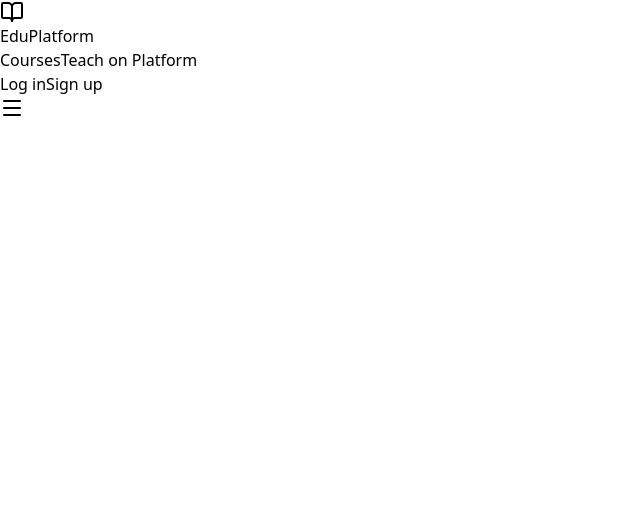
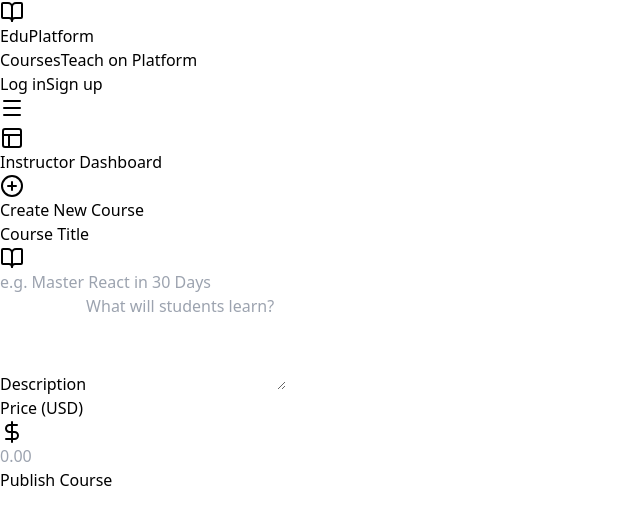
Before and after one commit to Sumittt28/lms-platform, a React app: page /teach in a window 1280 px wide. Shown: the top 524 px of the page, without its empty margins (0-640 px from the left). Built offline with nearby package versions, Linux system fonts and the light colour scheme; the HTML template or start-up script is replaced by a standard one.

Commit message:
fix: move routes inside Routes component to fix JSX parent error

```diff
--- a/src/App.jsx
+++ b/src/App.jsx
@@ -2,16 +2,23 @@ import { Routes, Route } from 'react-router-dom';
 import Navbar from './components/Navbar';
 import Hero from './components/Hero';
 import Signup from './pages/Signup';
-import Login from './pages/Login'; // Add this
+import Login from './pages/Login';
+import InstructorDashboard from './pages/InstructorDashboard';
+import Courses from './pages/Courses';
 
 function App() {
   return (
     <div className="min-h-screen bg-white">
       <Navbar />
+
       <Routes>
         <Route path="/" element={<Hero />} />
         <Route path="/signup" element={<Signup />} />
         <Route path="/login" element={<Login />} />
+
+        {/* These were the ones causing the error! */}
+        <Route path="/teach" element={<InstructorDashboard />} />
+        <Route path="/courses" element={<Courses />} />
       </Routes>
     </div>
   );
--- /dev/null
+++ b/src/components/CourseCard.jsx
@@ -0,0 +1,25 @@
+import { Book, User } from 'lucide-react';
+
+const CourseCard = ({ course }) => {
+  return (
+    <div className="bg-white rounded-xl shadow-sm border border-gray-100 overflow-hidden hover:shadow-md transition">
+      <div className="h-48 bg-blue-100 flex items-center justify-center">
+        {/* We'll add actual thumbnails later, using an icon for now */}
+        <Book className="h-16 w-16 text-blue-400" />
+      </div>
+      <div className="p-5">
+        <h3 className="font-bold text-xl text-gray-900 mb-2 truncate">{course.title}</h3>
+        <p className="text-gray-600 text-sm mb-4 line-clamp-2">{course.description}</p>
+
+        <div className="flex items-center justify-between mt-auto">
+          <span className="text-2xl font-bold text-blue-600">${course.price}</span>
+          <button className="bg-gray-900 text-white px-4 py-2 rounded-lg text-sm font-medium hover:bg-gray-800 transition">
+            View Details
+          </button>
+        </div>
+      </div>
+    </div>
+  );
+};
+
+export default CourseCard;
--- /dev/null
+++ b/src/pages/Courses.jsx
@@ -0,0 +1,61 @@
+import { useEffect, useState } from 'react';
+import { supabase } from '../lib/supabase';
+import CourseCard from '../components/CourseCard';
+import { Loader2, Search } from 'lucide-react';
+
+const Courses = () => {
+  const [courses, setCourses] = useState([]);
+  const [loading, setLoading] = useState(true);
+
+  useEffect(() => {
+    fetchCourses();
+  }, []);
+
+  const fetchCourses = async () => {
+    setLoading(true);
+    const { data, error } = await supabase
+      .from('courses')
+      .select('*')
+      .order('created_at', { ascending: false });
+
+    if (error) {
+      console.error('Error fetching courses:', error);
+    } else {
+      setCourses(data);
+    }
+    setLoading(false);
+  };
+
+  if (loading) {
+    return (
+      <div className="min-h-screen flex items-center justify-center">
+        <Loader2 className="animate-spin h-10 w-10 text-blue-600" />
+      </div>
+    );
+  }
+
+  return (
+    <div className="max-w-7xl mx-auto px-4 py-12">
+      <div className="mb-10 text-center">
+        <h1 className="text-4xl font-bold text-gray-900 mb-4">Explore Our Courses</h1>
+        <p className="text-gray-600 max-w-2xl mx-auto">
+          Learn from industry experts and take your skills to the next level.
+        </p>
+      </div>
+
+      {courses.length === 0 ? (
+        <div className="text-center py-20">
+          <p className="text-gray-500 text-xl">No courses found. Be the first to create one!</p>
+        </div>
+      ) : (
+        <div className="grid grid-cols-1 sm:grid-cols-2 lg:grid-cols-3 gap-8">
+          {courses.map((course) => (
+            <CourseCard key={course.id} course={course} />
+          ))}
+        </div>
+      )}
+    </div>
+  );
+};
+
+export default Courses;
--- /dev/null
+++ b/src/pages/InstructorDashboard.jsx
@@ -0,0 +1,107 @@
+import { useState } from 'react';
+import { supabase } from '../lib/supabase';
+import { PlusCircle, BookOpen, DollarSign, Layout } from 'lucide-react';
+
+const InstructorDashboard = () => {
+  const [title, setTitle] = useState('');
+  const [description, setDescription] = useState('');
+  const [price, setPrice] = useState('');
+  const [loading, setLoading] = useState(false);
+
+  const handleCreateCourse = async (e) => {
+    e.preventDefault();
+    setLoading(true);
+
+    // Get current user ID
+    const { data: { user } } = await supabase.auth.getUser();
+
+    const { error } = await supabase.from('courses').insert([
+      {
+        title,
+        description,
+        price: parseFloat(price),
+        instructor_id: user.id
+      },
+    ]);
+
+    if (error) {
+      alert(error.message);
+    } else {
+      alert('Course created successfully!');
+      setTitle('');
+      setDescription('');
+      setPrice('');
+    }
+    setLoading(false);
+  };
+
+  return (
+    <div className="max-w-4xl mx-auto p-6">
+      <div className="flex items-center gap-3 mb-8">
+        <Layout className="h-8 w-8 text-blue-600" />
+        <h1 className="text-3xl font-bold text-gray-900">Instructor Dashboard</h1>
+      </div>
+
+      <div className="bg-white p-8 rounded-xl shadow-md border border-gray-100">
+        <h2 className="text-xl font-semibold mb-6 flex items-center gap-2">
+          <PlusCircle className="h-5 w-5 text-blue-500" />
+          Create New Course
+        </h2>
+
+        <form onSubmit={handleCreateCourse} className="space-y-6">
+          <div>
+            <label className="block text-sm font-medium text-gray-700 mb-2">Course Title</label>
+            <div className="relative">
+              <BookOpen className="absolute left-3 top-3 h-5 w-5 text-gray-400" />
+              <input
+                type="text"
+                required
+                className="w-full pl-10 pr-4 py-2 border border-gray-300 rounded-lg focus:ring-2 focus:ring-blue-500 outline-none"
+                placeholder="e.g. Master React in 30 Days"
+                value={title}
+                onChange={(e) => setTitle(e.target.value)}
+              />
+            </div>
+          </div>
+
+          <div>
+            <label className="block text-sm font-medium text-gray-700 mb-2">Description</label>
+            <textarea
+              required
+              rows="4"
+              className="w-full px-4 py-2 border border-gray-300 rounded-lg focus:ring-2 focus:ring-blue-500 outline-none"
+              placeholder="What will students learn?"
+              value={description}
+              onChange={(e) => setDescription(e.target.value)}
+            />
+          </div>
+
+          <div className="w-1/3">
+            <label className="block text-sm font-medium text-gray-700 mb-2">Price (USD)</label>
+            <div className="relative">
+              <DollarSign className="absolute left-3 top-3 h-5 w-5 text-gray-400" />
+              <input
+                type="number"
+                required
+                className="w-full pl-10 pr-4 py-2 border border-gray-300 rounded-lg focus:ring-2 focus:ring-blue-500 outline-none"
+                placeholder="0.00"
+                value={price}
+                onChange={(e) => setPrice(e.target.value)}
+              />
+            </div>
+          </div>
+
+          <button
+            type="submit"
+            disabled={loading}
+            className="w-full bg-blue-600 text-white py-3 rounded-lg font-semibold hover:bg-blue-700 transition disabled:opacity-50"
+          >
+            {loading ? 'Publishing...' : 'Publish Course'}
+          </button>
+        </form>
+      </div>
+    </div>
+  );
+};
+
+export default InstructorDashboard;
```
Also changed, not shown: src/pages/Login.jsx (line endings or trailing spaces).
